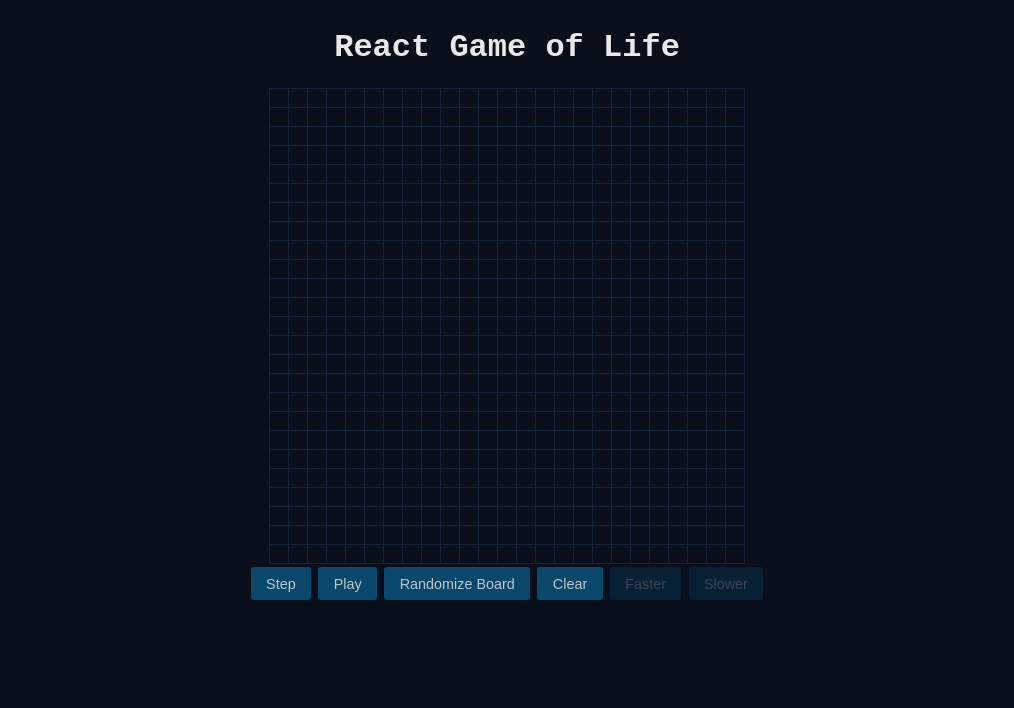
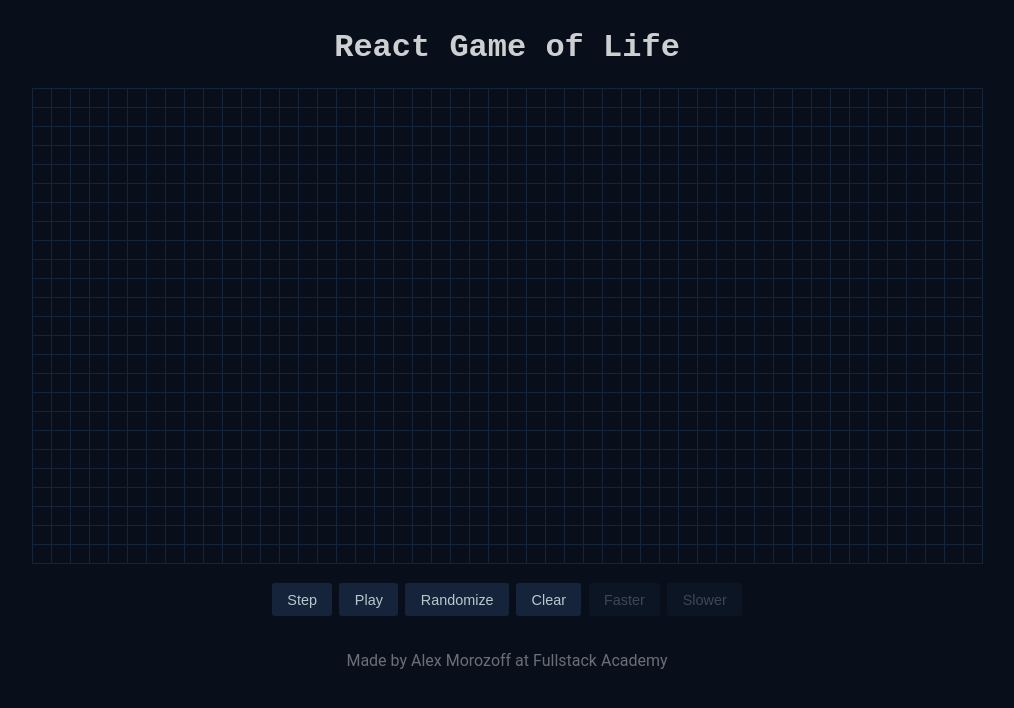
Before and after one commit to ajmorozoff/gol-react, a plain HTML site: page index.html in a window 1280 px wide. Shown: the whole page, without its empty margins (133-1147 px from the left). Drawn offline with nearby package versions, Linux system fonts and the light colour scheme.

Commit message:
refactored

```diff
--- a/App.js
+++ b/App.js
@@ -7,7 +7,13 @@ const root = document.getElementById('root');
 class App extends Component {
 
     render() {
-        return <Game width={25} height={25} />
+        return (
+        <div id="app">
+            <Game width={50} height={25} />
+            <div className="footer">
+                Made by Alex Morozoff at Fullstack Academy
+            </div>
+        </div>)
     }
 }
 
--- a/Game.js
+++ b/GameOfLife.js
@@ -3,8 +3,6 @@
 /* eslint-disable react/react-in-jsx-scope */
 const { Component } = React;
 const { render } = ReactDOM;
-
-//TODO: move timeLength into state
 
 class Game extends Component {
     constructor({width, height}) {
@@ -13,9 +11,10 @@ class Game extends Component {
             width,
             height,
             board: [],
+            timeLength: 500,
         }
         this.playInterval = null;
-        this.timeLength = 500;
+        //this.timeLength = 500;
     }
 
     componentDidMount() {
@@ -87,7 +86,7 @@ class Game extends Component {
             ev.target.innerHTML = 'Play';
           }
           else {
-            this.playInterval = setInterval(this.tick, this.timeLength);
+            this.playInterval = setInterval(this.tick, this.state.timeLength);
             ev.target.innerHTML = 'Pause';
           }
     }
@@ -103,28 +102,34 @@ class Game extends Component {
     }
 
     clear = () => {
+        clearInterval(this.playInterval);
+        this.playInterval = null;
         let newBoard = this.makeBoard();
         this.setState({board: newBoard});
     }
 
     speedUp = () => {
-        if (this.timeLength > 100) {
-            this.timeLength -= 100;
+        const { timeLength } = this.state;
+        if (timeLength > 100) {
+            const newTimeLength = timeLength - 100;
             clearInterval(this.playInterval);
-            this.playInterval = setInterval(this.tick, this.timeLength);
+            this.playInterval = setInterval(this.tick, newTimeLength);
+            this.setState({ timeLength: newTimeLength});
           }
     }
 
     speedDown = () => {
-        if (this.timeLength < 2000) {
-            this.timeLength += 100;
+        const { timeLength } = this.state;
+        if (timeLength < 2000) {
+            const newTimeLength = timeLength + 100;
             clearInterval(this.playInterval);
-            this.playInterval = setInterval(this.tick, this.timeLength);
+            this.playInterval = setInterval(this.tick, newTimeLength);
+            this.setState({ timeLength: newTimeLength});
           }
     }
 
     render() {
-        const { board } = this.state;
+        const { board, timeLength } = this.state;
         if (!board.length) {
             return <div>Loading...</div>
         }
@@ -134,13 +139,13 @@ class Game extends Component {
                 <table id="board">
                     <Board board={this.state.board} cellClick={this.cellClick} />
                 </table>
-                <div id="control-panel">
+                <div id="control-panel" className="control-container">
                     <button id="step-btn" onClick={this.tick}>Step</button>
-                    <button id="play-btn" onClick={(ev) => {this.playPause(ev)}}>Play</button>
-                    <button id="random-btn" onClick={this.randomize}>Randomize Board</button>
+                    <button id="play-btn" onClick={(ev) => {this.playPause(ev)}}>{this.playInterval ? 'Pause' : 'Play'}</button>
+                    <button id="random-btn" onClick={this.randomize}>Randomize</button>
                     <button id="clear-btn" onClick={this.clear}>Clear</button>
-                    <button id="speed-up" disabled={this.timeLength < 200 || !this.playInterval} onClick={this.speedUp}>Faster</button>
-                    <button id="speed-down" disabled={this.timeLength > 1000 || !this.playInterval} onClick={this.speedDown}>Slower</button>
+                    <button id="speed-up" disabled={timeLength < 200 || !this.playInterval} onClick={this.speedUp}>Faster</button>
+                    <button id="speed-down" disabled={timeLength > 1000 || !this.playInterval} onClick={this.speedDown}>Slower</button>
                 </div>
             </div>
         )
--- a/index.html
+++ b/index.html
@@ -14,7 +14,7 @@
     </head>
     <body>
         <div id="root"></div>
-        <script src="Game.js" type="text/babel" defer></script>
+        <script src="GameOfLife.js" type="text/babel" defer></script>
         <script src="App.js" type="text/babel" defer></script>
     </body>
 </html>
--- a/styles.css
+++ b/styles.css
@@ -6,6 +6,7 @@ body {
 
   h1 {
     font-family: 'Roboto Mono', monospace;
+    color: rgba(255,255,255,0.8);
   }
 
   #container {
@@ -43,19 +44,30 @@ body {
     border-radius: 3px;
     font-size: 0.9em;
     text-align: center;
-    background-color: #09486A;
+    background-color: rgb(22, 36, 59);
     color: #BBC7CE;
   }
 
-  button:hover, button:focus {
+  button:hover {
     background-color: #07354E;
     color: #FFFFFF;
   }
 
-  button:focus {
-    outline: dashed 1px #2ba6cb;
-  }
 
   button:disabled {
       opacity: 0.3;
   }
+
+  .control-container {
+      display: flex;
+      flex-direction: row;
+      flex-wrap: wrap;
+      margin: 1rem;
+  }
+
+  .footer {
+      text-align: center;
+      font-size: 1rem;
+      margin-top: 1rem;
+      color: rgba(255,255,255,0.4);
+  }
```
